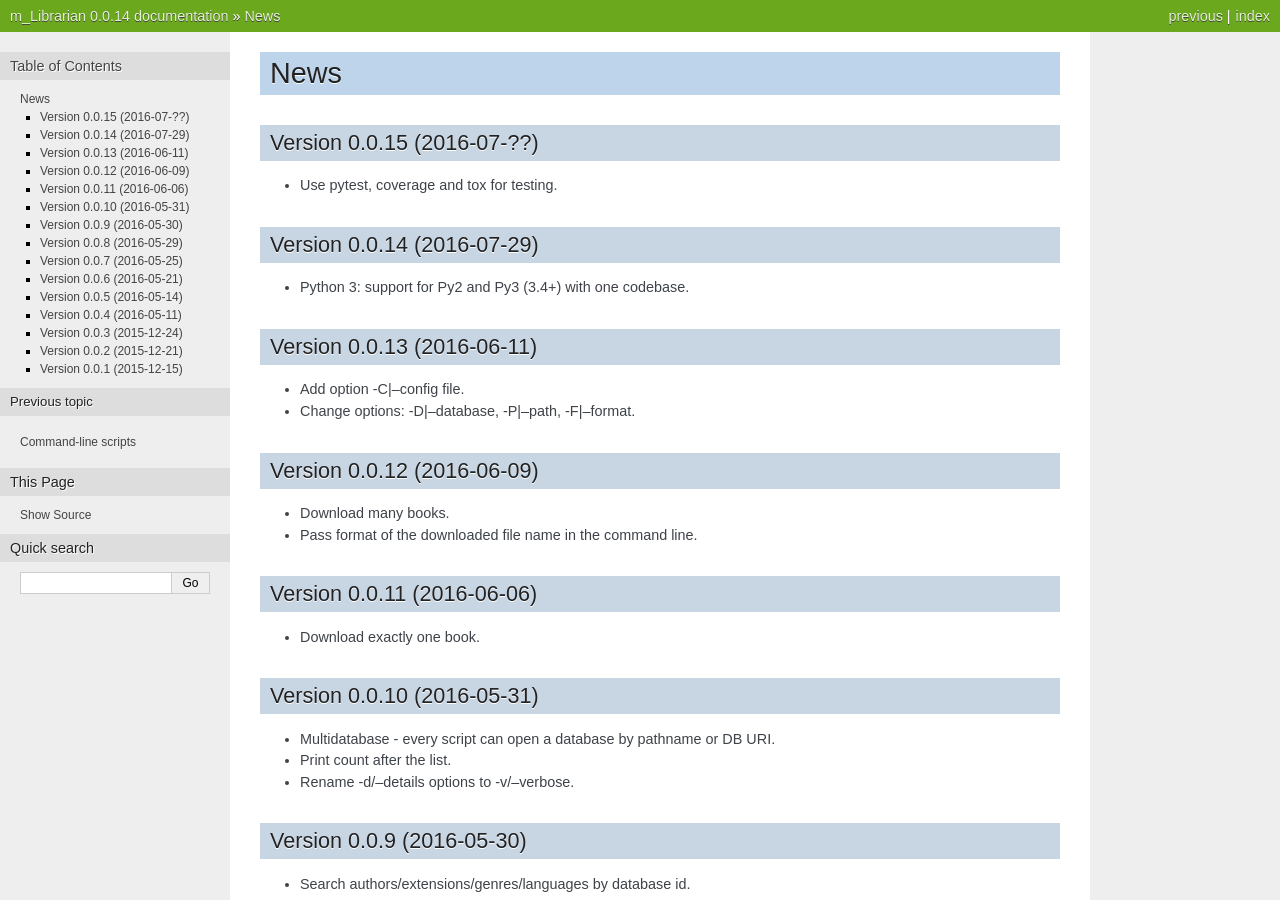
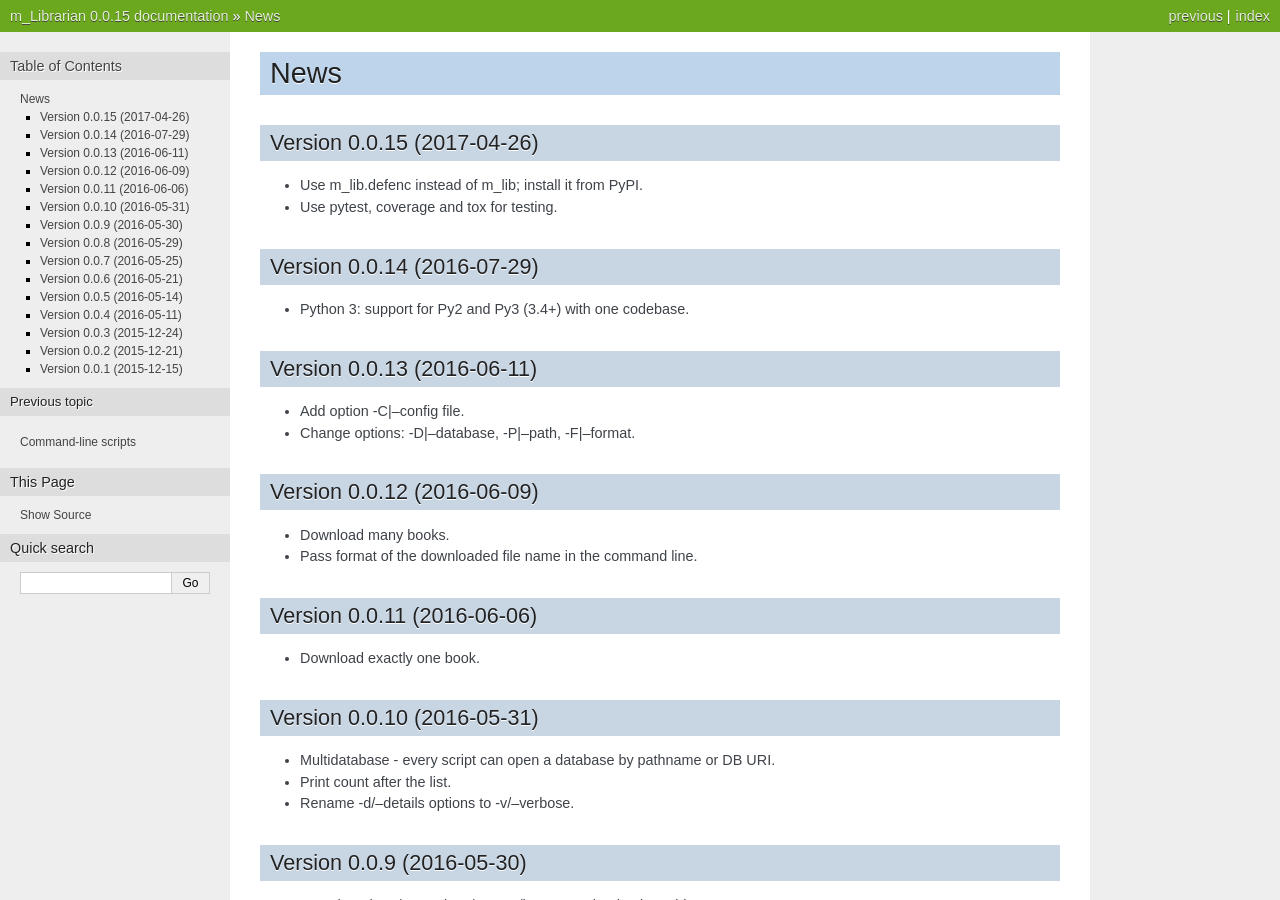
Before and after one commit to phdru/m_librarian, a Sphinx documentation site: the page built from docs/news.rst, in a window 1280 px wide and 900 px high. Built offline with Sphinx 7.4.7, drawn with Linux system fonts in a browser that asks for light colours; some of the changed text lies outside the part shown.

Commit message:
Version 0.0.15: Use m_lib.defenc instead of m_lib; install it from PyPI

```diff
--- a/docs/news.rst
+++ b/docs/news.rst
@@ -1,8 +1,10 @@
 News
 ====
 
-Version 0.0.15 (2016-07-??)
+Version 0.0.15 (2017-04-26)
 ---------------------------
+
+* Use m_lib.defenc instead of m_lib; install it from PyPI.
 
 * Use pytest, coverage and tox for testing.
 
--- a/m_librarian/__version__.py
+++ b/m_librarian/__version__.py
@@ -1 +1 @@
-__version__ = '0.0.14'
+__version__ = '0.0.15'
```
